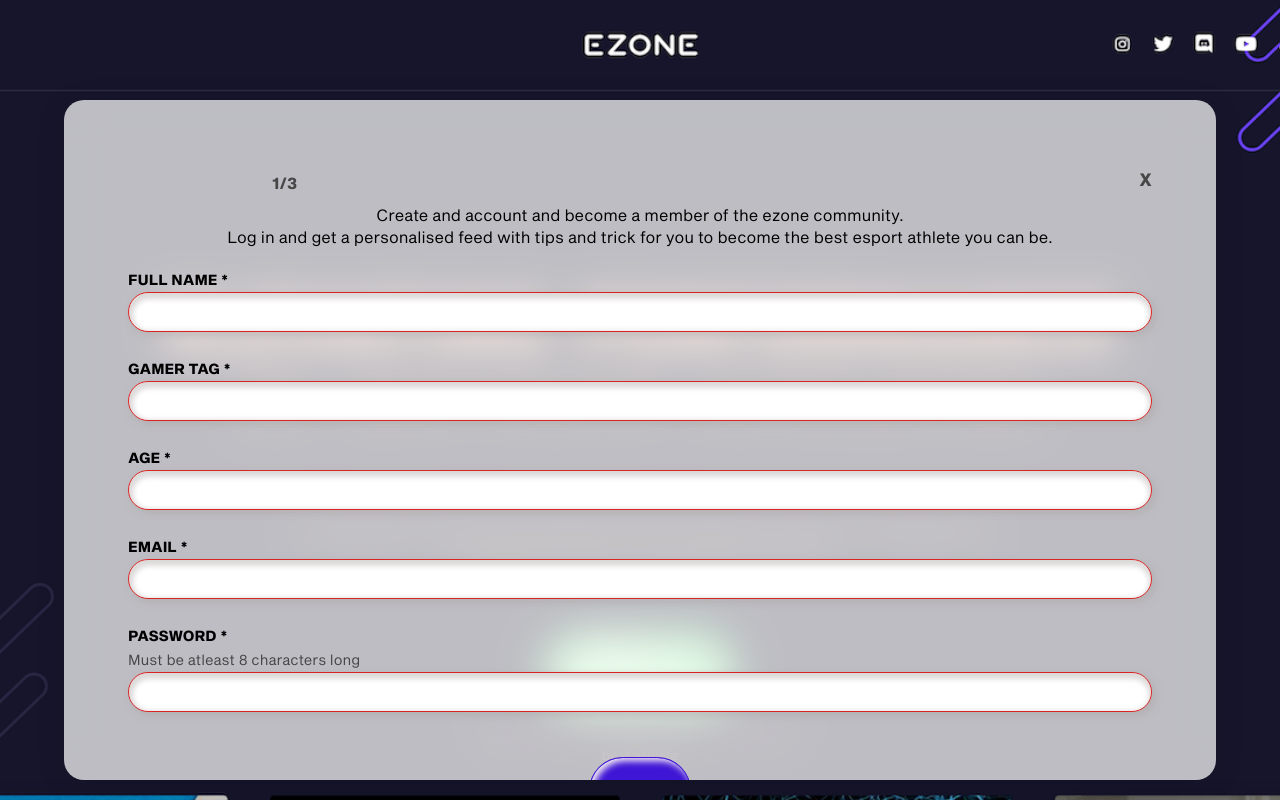
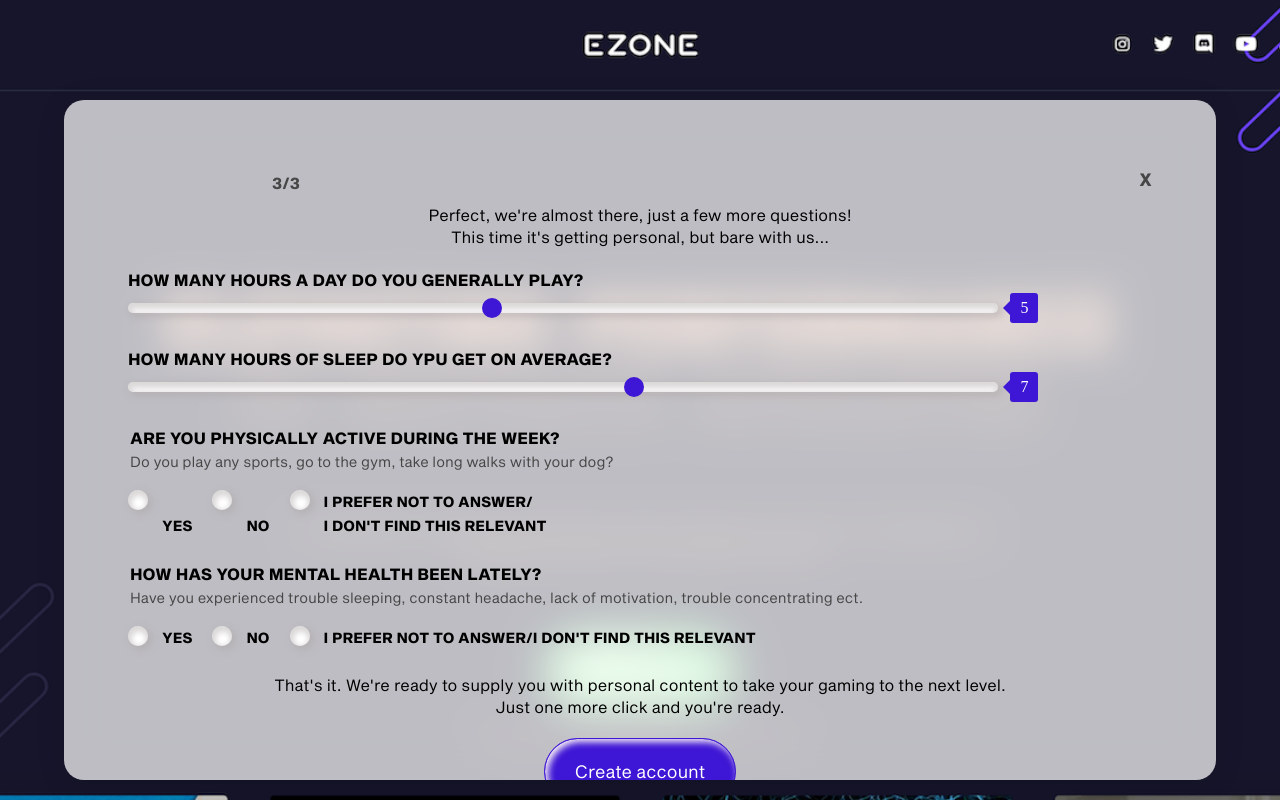
Before and after one commit to caro3896/ezone, a website built with Vite: page index.html in a window 1280 px wide. Built offline with nearby package versions, Linux system fonts and the light colour scheme; no server answers.

Commit message:
range input on forms + styling

```diff
--- a/index.html
+++ b/index.html
@@ -17,7 +17,7 @@
       <p class="p_splash">Get personalised content to help you become the best athlete</p>
 
       <form action="">
-        <fieldset id="gerenal_info" class="modal">
+        <fieldset id="gerenal_info" class="modal hide">
           <div class="content">
             <header class="modal_top">
               <p class="page_no">1/3</p>
@@ -387,7 +387,7 @@
           </div>
         </fieldset>
 
-        <fieldset id="personal_info" class="modal hide">
+        <fieldset id="personal_info" class="modal">
           <div class="content">
             <header class="modal_top">
               <p class="page_no">3/3</p>
@@ -399,12 +399,14 @@
             <div class="form-group">
               <label for="gameplay">How many hours a day do you generally play?</label>
               <input id="gameplay" name="gameplay" type="range" value="5" step="1" min="0" max="12" />
+              <span id="game_hours" class="range_value">5</span>
             </div>
 
             <!-- Sleep -->
             <div class="form-group">
               <label for="sleep">How many hours of sleep do ypu get on average?</label>
               <input id="sleep" name="sleep" type="range" value="7" step="1" min="0" max="12" />
+              <span id="sleep_hours" class="range_value">7</span>
             </div>
 
             <!-- Exercise -->
@@ -451,5 +453,6 @@
     </section>
 
     <script type="module" src="./main.js"></script>
+
   </body>
 </html>
--- a/main.js
+++ b/main.js
@@ -7,10 +7,13 @@ document.querySelector("#app").innerHTML = `
 
 import { get, post } from "./crud.js";
 import { start } from "./next_page.js";
+import { rangeInput} from "./range.js";
 
 get();
 
 start();
+
+rangeInput();
 
 function showMembers(member) {
   console.log(member);
--- /dev/null
+++ b/range.js
@@ -0,0 +1,20 @@
+"use strict";
+
+export function rangeInput(){
+  const gameplay = document.querySelector("#gameplay");
+  const sleep = document.querySelector("#sleep");
+
+  gameplay.addEventListener("input", () => {
+    console.log("gameplay hours", gameplay.value);
+    const gameHours = document.querySelector("#game_hours");
+    gameHours.textContent = gameplay.value;
+  });
+
+  sleep.addEventListener("input", () => {
+    console.log("sleep hours", sleep.value);
+    const sleepHours = document.querySelector("#sleep_hours");
+    sleepHours.textContent = sleep.value;
+  });
+
+
+}
--- a/sass/components/_form.scss
+++ b/sass/components/_form.scss
@@ -13,10 +13,15 @@ input::-webkit-inner-spin-button {
 }
 
 input[type="radio"],
-[type="checkbox"] {
+[type="checkbox"],
+[type="range"] {
   -webkit-appearance: none;
   -moz-appearance: none;
   appearance: none;
+}
+
+input[type="range"]::-webkit-slider-thumb {
+  -webkit-appearance: none;
 }
 
 // Hide validation
@@ -153,6 +158,39 @@ input[type="radio"]:checked:before {
   border-radius: 50px;
 }
 
+input[type="range"] {
+  height: 10px;
+  width: 85%;
+}
+
+/* Special styling for WebKit/Blink/Chrome */
+input[type="range"]::-webkit-slider-thumb {
+  -webkit-appearance: none;
+  height: 20px;
+  width: 20px;
+  border-radius: 10px;
+  background: #3e16d5;
+  cursor: pointer;
+}
+
+/* All the same stuff for Firefox */
+input[type="range"]::-moz-range-thumb {
+  height: 16px;
+  width: 16px;
+  border-radius: 10px;
+  background: #3e16d5;
+  cursor: pointer;
+}
+
+/* All the same stuff for IE */
+input[type="range"]::-ms-thumb {
+  height: 16px;
+  width: 16px;
+  border-radius: 10px;
+  background: #3e16d5;
+  cursor: pointer;
+}
+
 label + input[type="radio"] {
   margin-left: 1rem;
 }
@@ -162,7 +200,7 @@ input:focus {
 }
 
 input:valid {
-  border: 1px solid green;
+  // border: 1px solid green;
 }
 
 input:invalid {
@@ -197,9 +235,30 @@ li {
   display: block;
 }
 
-// #password {
-//   display: block;
-//   color: rgb(70, 70, 70);
-//   font-family: fonts.$base-font;
-//   text
-// }
+// TEST
+
+// Range Label
+.range_value {
+  display: inline-block;
+  position: relative;
+  // width: 20px;
+  color: white;
+  line-height: 20px;
+  text-align: center;
+  border-radius: 3px;
+  background: #3e16d5;
+  padding: 5px 10px;
+  margin-left: 8px;
+
+  &:after {
+    position: absolute;
+    top: 8px;
+    left: -7px;
+    width: 0;
+    height: 0;
+    border-top: 7px solid transparent;
+    border-right: 7px solid #3e16d5;
+    border-bottom: 7px solid transparent;
+    content: "";
+  }
+}
```
